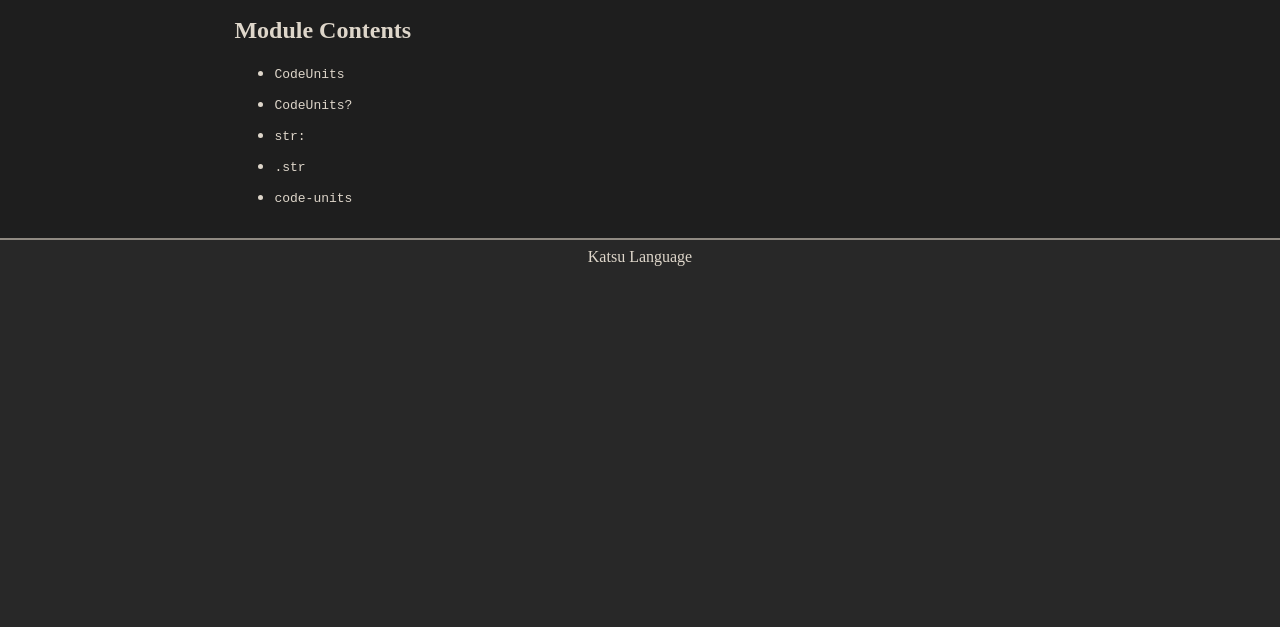
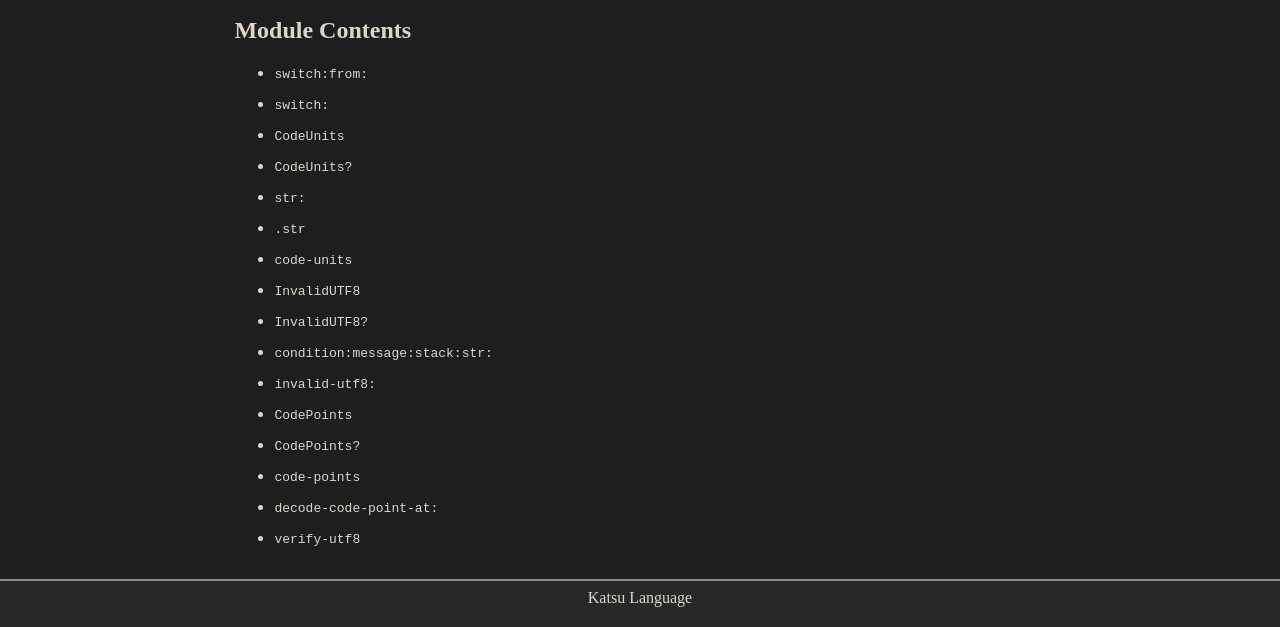
Before and after one commit to feralinprog/katsu, a plain HTML site: page docs/module/core.sequence.string.html in a window 1280 px wide. Shown: the part 173-800 px from the top of the page. Drawn offline with Linux system fonts and the light colour scheme.

Commit message:
Docs refresh.

```diff
--- a/docs/module/core.sequence.string.html
+++ b/docs/module/core.sequence.string.html
@@ -15,6 +15,12 @@
         <h2>Module Contents</h2>
         <ul>
           <li>
+            <pre>switch:from:</pre>
+          </li>
+          <li>
+            <pre>switch:</pre>
+          </li>
+          <li>
             <pre>CodeUnits</pre>
           </li>
           <li>
@@ -29,6 +35,33 @@
           <li>
             <pre>code-units</pre>
           </li>
+          <li>
+            <pre>InvalidUTF8</pre>
+          </li>
+          <li>
+            <pre>InvalidUTF8?</pre>
+          </li>
+          <li>
+            <pre>condition:message:stack:str:</pre>
+          </li>
+          <li>
+            <pre>invalid-utf8:</pre>
+          </li>
+          <li>
+            <pre>CodePoints</pre>
+          </li>
+          <li>
+            <pre>CodePoints?</pre>
+          </li>
+          <li>
+            <pre>code-points</pre>
+          </li>
+          <li>
+            <pre>decode-code-point-at:</pre>
+          </li>
+          <li>
+            <pre>verify-utf8</pre>
+          </li>
         </ul>
       </div>
     </main>
```
Also changed, not shown: docs/index.html (+36 -0 lines), docs/module/core.combinator.html (+3 -0 lines).
